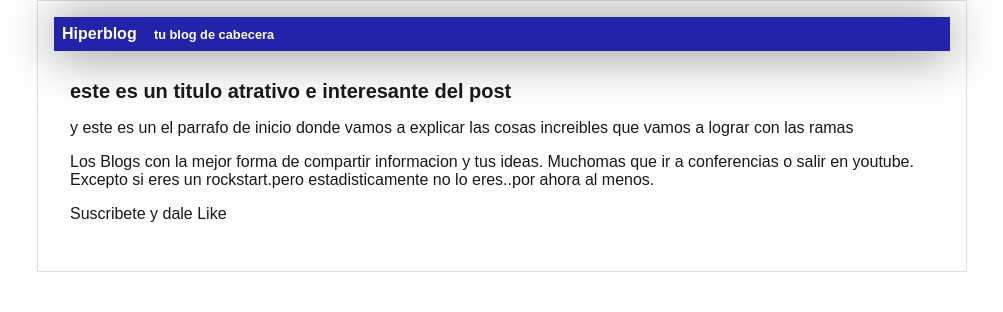
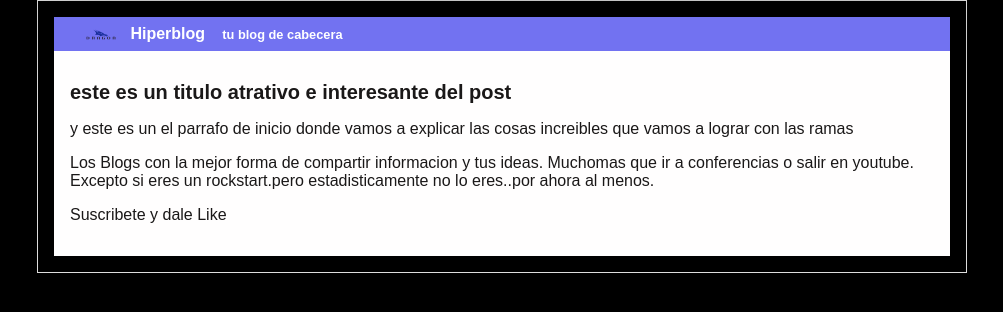
Before and after one commit to thhomasgt99/Hyperblog, a plain HTML site: page index.html in a window 1280 px wide. Shown: the whole page, without its empty margins (138-1141 px from the left). Drawn offline with Linux system fonts and the light colour scheme.

Commit message:
Color de fondo,logo nurvo, mejor color de header

```diff
--- a/css/styles.css
+++ b/css/styles.css
@@ -1,4 +1,5 @@
 body{
+    background: black;
     color: rgb(26, 24, 24);
     text-align: center;
     font-family: arial, Helvetica, sans-serif;
@@ -18,16 +19,24 @@ body{
 #container h1{
     font-size: 20px;
 }
+
+#cabecera #logo {
+    margin-right:10px;
+    width: 30px;
+    vertical-align: middle;
+}
+
 #cabecera{
-    background: #22a;
+    background: rgb(114, 114, 241);
     box-shadow: 0px 2px 50px 0px rgb(0, 0, 0, 0.5);
     color: white;
     font-weight: bold;
     margin: 0;
-    padding: 0.5em;
+    padding: 0.5em 0 0.5em 2em;
 }
 
 #post{
+    background: rgb(255, 254, 254);
     padding:  1em;
 }
 #tagline{
--- a/index.html
+++ b/index.html
@@ -12,7 +12,9 @@
 <body>
     <div id='container'>
         <div id="cabecera">
-            Hiperblog <span id="tagline"> tu blog de cabecera</span>
+            <img  id="logo" src="./Crew-Dragon-Logo.png" >
+            Hiperblog
+            <span id="tagline"> tu blog de cabecera</span>
         </div>
         <div id= 'post'>
             <h1> este es un titulo atrativo e interesante del post</h1>
```
